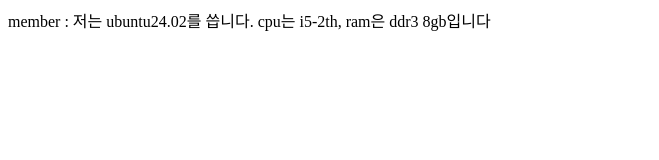
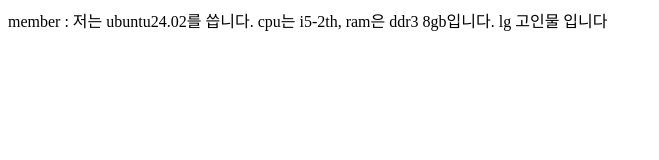
Before and after one commit to maker-ymc/project, a plain HTML site: page index.html in a window 1280 px wide. Shown: the whole page, without its empty margins (0-659 px from the left). Drawn offline with Linux system fonts and the light colour scheme.

Commit message:
팀원 업로드

```diff
--- a/index.html
+++ b/index.html
@@ -6,7 +6,7 @@
     <title>git 동기화하기</title>
 </head>
 <body>
-    member : 저는 ubuntu24.02를 씁니다. cpu는 i5-2th, ram은 ddr3 8gb입니다
+    member : 저는 ubuntu24.02를 씁니다. cpu는 i5-2th, ram은 ddr3 8gb입니다. lg 고인물 입니다
 
 </body>
 </html>
```
